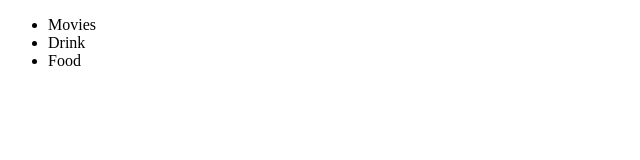
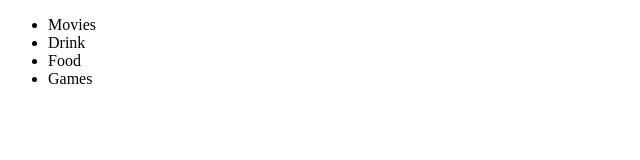
Before and after one commit to Nadim-001/Learning_github, a plain HTML site: page index.html in a window 1280 px wide. Shown: the full height of the page, 0-640 px from the left. Drawn offline with Linux system fonts and the light colour scheme.

Commit message:
Added new list el

```diff
--- a/index.html
+++ b/index.html
@@ -10,6 +10,7 @@
       <li>Movies</li>
       <li>Drink</li>
       <li>Food</li>
+      <li>Games</li>
     </ul>
   </body>
 </html>
```
